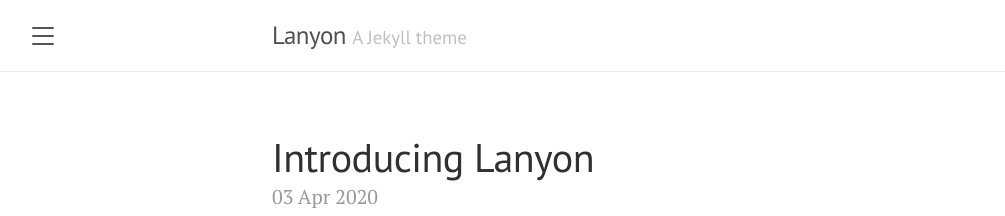
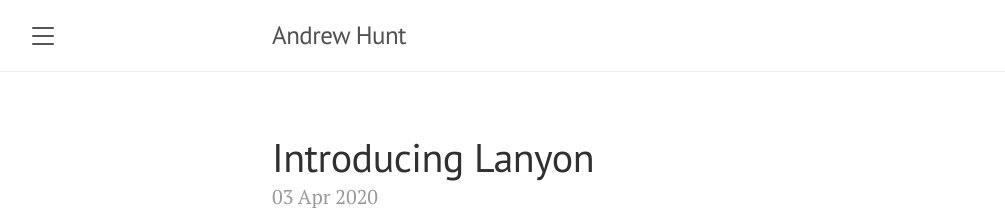
Before and after one commit to andrewrhunt/andrewrhunt.github.io, a Jekyll site: the page built from index.html, in a window 1280 px wide and 900 px high. Shown: the top 216 px of the window, without its empty margins (8-1013 px from the left). Built offline with Jekyll 4.4.1, drawn with Linux system fonts in a browser that asks for light colours; the list of posts is cut into pages by our own code; part of the change alters nothing that is shown.

Commit message:
updated config

```diff
--- a/_config.yml
+++ b/_config.yml
@@ -1,17 +1,17 @@
 # Setup
-title:               Lanyon
-tagline:             'A Jekyll theme'
-description:         'A reserved <a href="https://jekyllrb.com" target="_blank">Jekyll</a> theme that places the utmost gravity on content with a hidden drawer. Made by <a href="https://twitter.com/mdo" target="_blank">@mdo</a>.'
-url:                 http://lanyon.getpoole.com
+title:               Andrew Hunt
+tagline:             ''
+description:         'My blog, portfolio, and resume site.'
+url:                 https://andrewrhunt.me
 baseurl:             ''
 paginate:            5
 permalink:           pretty
 
 # About/contact
 author:
-  name:              Mark Otto
-  url:               https://twitter.com/mdo
-  email:             markdotto@gmail.com
+  name:              Andrew Hunt
+  url:               https://twitter.com/andrew_r_hunt
+  email:             hunt.andrew.r@gmail.com
 
 # Gems
 plugins:
```
